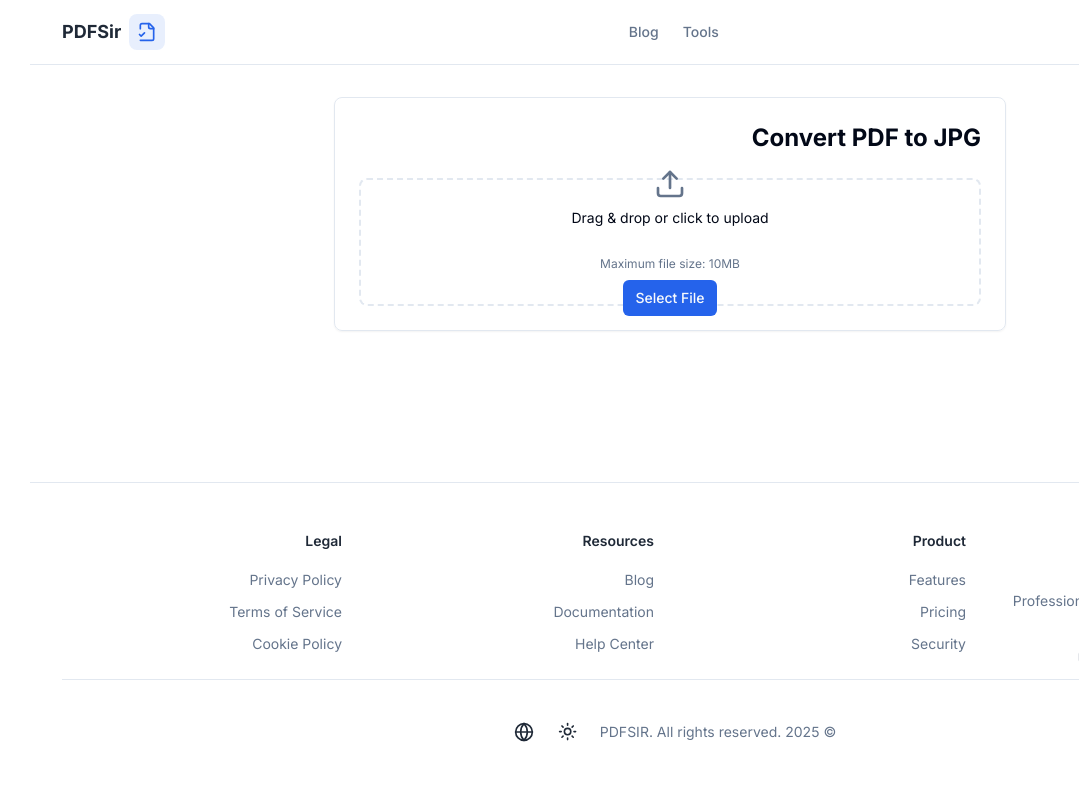
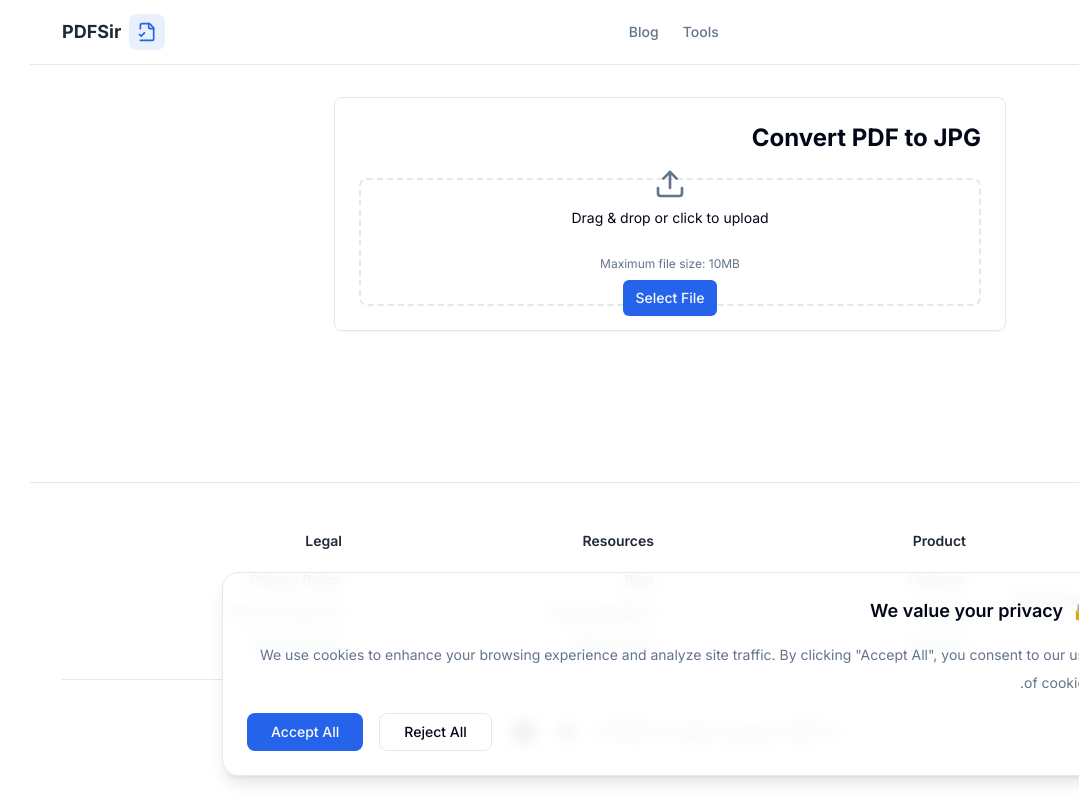
Before and after one commit to PDFTOOL880/pdfsir1, a Next.js app: page /tools/pdf-to-jpg in a window 1280 px wide. Shown: the whole page, without its empty margins (201-1280 px from the left). Built offline with nearby package versions, Linux system fonts and the light colour scheme; no server answers.

Commit message:
Add GDPR consent banner

```diff
--- a/src/app/layout.tsx
+++ b/src/app/layout.tsx
@@ -11,6 +11,7 @@ import { Footer } from "@/components/footer";
 import Background from "@/components/background";
 import { GoogleAnalytics } from "@/components/providers/google-analytics";
 import { GOOGLE_SERVICES } from "@/lib/google-services";
+import { ConsentBanner } from "@/components/consent/ConsentBanner";
 import Script from 'next/script';
 
 const inter = Inter({
@@ -68,6 +69,7 @@ export default async function RootLayout({
               </div>
             </div>
             <Toaster richColors position="top-center" />
+            <ConsentBanner />
           </AuthProvider>
         </ThemeProvider>
       </body>
--- /dev/null
+++ b/src/components/consent/ConsentBanner.tsx
@@ -0,0 +1,75 @@
+'use client';
+
+import { useConsent } from './hooks/useConsent';
+import { ConsentBannerProps } from './types';
+import { cn } from '@/lib/utils';
+
+export function ConsentBanner({ className }: ConsentBannerProps) {
+  const { isVisible, acceptAll, rejectAll } = useConsent();
+
+  if (!isVisible) return null;
+
+  return (
+    <div
+      className={cn(
+        // Base styles
+        'fixed bottom-0 left-0 right-0 z-50 p-4 animate-fade-in',
+        // Responsive padding and max-width
+        'md:px-6 md:pb-6',
+        className
+      )}
+    >
+      <div className={cn(
+        // Container styles
+        'mx-auto max-w-4xl bg-background/80 backdrop-blur',
+        // Border and shadow
+        'border border-border rounded-2xl shadow-lg',
+        // Dark mode support
+        'dark:bg-background/90 dark:border-border/50',
+        // Padding
+        'p-4 md:p-6'
+      )}>
+        <div className="space-y-4">
+          {/* Header */}
+          <div className="flex items-start justify-between">
+            <h2 className="text-lg font-semibold flex items-center gap-2">
+              <span role="img" aria-label="privacy lock">🔒</span>
+              We value your privacy
+            </h2>
+          </div>
+
+          {/* Content */}
+          <div className="text-sm text-muted-foreground">
+            <p>
+              We use cookies to enhance your browsing experience and analyze site traffic.
+              By clicking &quot;Accept All&quot;, you consent to our use of cookies.
+            </p>
+          </div>
+
+          {/* Actions */}
+          <div className="flex flex-col gap-2 sm:flex-row sm:justify-end sm:gap-4">
+            <button
+              onClick={rejectAll}
+              className={cn(
+                'px-6 py-2 rounded-lg text-sm font-medium transition-colors',
+                'border border-border hover:bg-accent',
+                'dark:border-border/50'
+              )}
+            >
+              Reject All
+            </button>
+            <button
+              onClick={acceptAll}
+              className={cn(
+                'px-6 py-2 rounded-lg text-sm font-medium transition-colors',
+                'bg-primary text-primary-foreground hover:bg-primary/90'
+              )}
+            >
+              Accept All
+            </button>
+          </div>
+        </div>
+      </div>
+    </div>
+  );
+}
--- /dev/null
+++ b/src/components/consent/hooks/useConsent.ts
@@ -0,0 +1,61 @@
+'use client';
+
+import { useState, useEffect } from 'react';
+import { ConsentState, UseConsentReturn, CONSENT_STORAGE_KEY } from '../types';
+
+const defaultConsentState: ConsentState = {
+  analytics_storage: undefined,
+  ad_storage: undefined,
+};
+
+export function useConsent(): UseConsentReturn {
+  const [consentState, setConsentState] = useState<ConsentState>(defaultConsentState);
+  const [hasInteracted, setHasInteracted] = useState(false);
+
+  useEffect(() => {
+    // Check localStorage on mount
+    const storedConsent = localStorage.getItem(CONSENT_STORAGE_KEY);
+    if (storedConsent) {
+      try {
+        const parsed = JSON.parse(storedConsent) as ConsentState;
+        setConsentState(parsed);
+        setHasInteracted(true);
+
+        // Update Google consent mode with stored preferences
+        window.gtag?.('consent', 'update', parsed);
+      } catch (error) {
+        console.error('Error parsing stored consent:', error);
+        localStorage.removeItem(CONSENT_STORAGE_KEY);
+      }
+    }
+  }, []);
+
+  const updateConsent = (newState: ConsentState) => {
+    setConsentState(newState);
+    setHasInteracted(true);
+    localStorage.setItem(CONSENT_STORAGE_KEY, JSON.stringify(newState));
+    window.gtag?.('consent', 'update', newState);
+  };
+
+  const acceptAll = () => {
+    updateConsent({
+      analytics_storage: 'granted',
+      ad_storage: 'granted',
+    });
+  };
+
+  const rejectAll = () => {
+    updateConsent({
+      analytics_storage: 'denied',
+      ad_storage: 'denied',
+    });
+  };
+
+  return {
+    consentState,
+    hasInteracted,
+    acceptAll,
+    rejectAll,
+    isVisible: !hasInteracted,
+  };
+}
--- /dev/null
+++ b/src/components/consent/types.ts
@@ -0,0 +1,20 @@
+export type ConsentStatus = 'granted' | 'denied' | undefined;
+
+export interface ConsentState {
+  analytics_storage: ConsentStatus;
+  ad_storage: ConsentStatus;
+}
+
+export interface ConsentBannerProps {
+  className?: string;
+}
+
+export interface UseConsentReturn {
+  consentState: ConsentState;
+  hasInteracted: boolean;
+  acceptAll: () => void;
+  rejectAll: () => void;
+  isVisible: boolean;
+}
+
+export const CONSENT_STORAGE_KEY = 'user-consent-choice';
```
Also changed, not shown: 1 other file (tests, documents, lock files or other folders).
